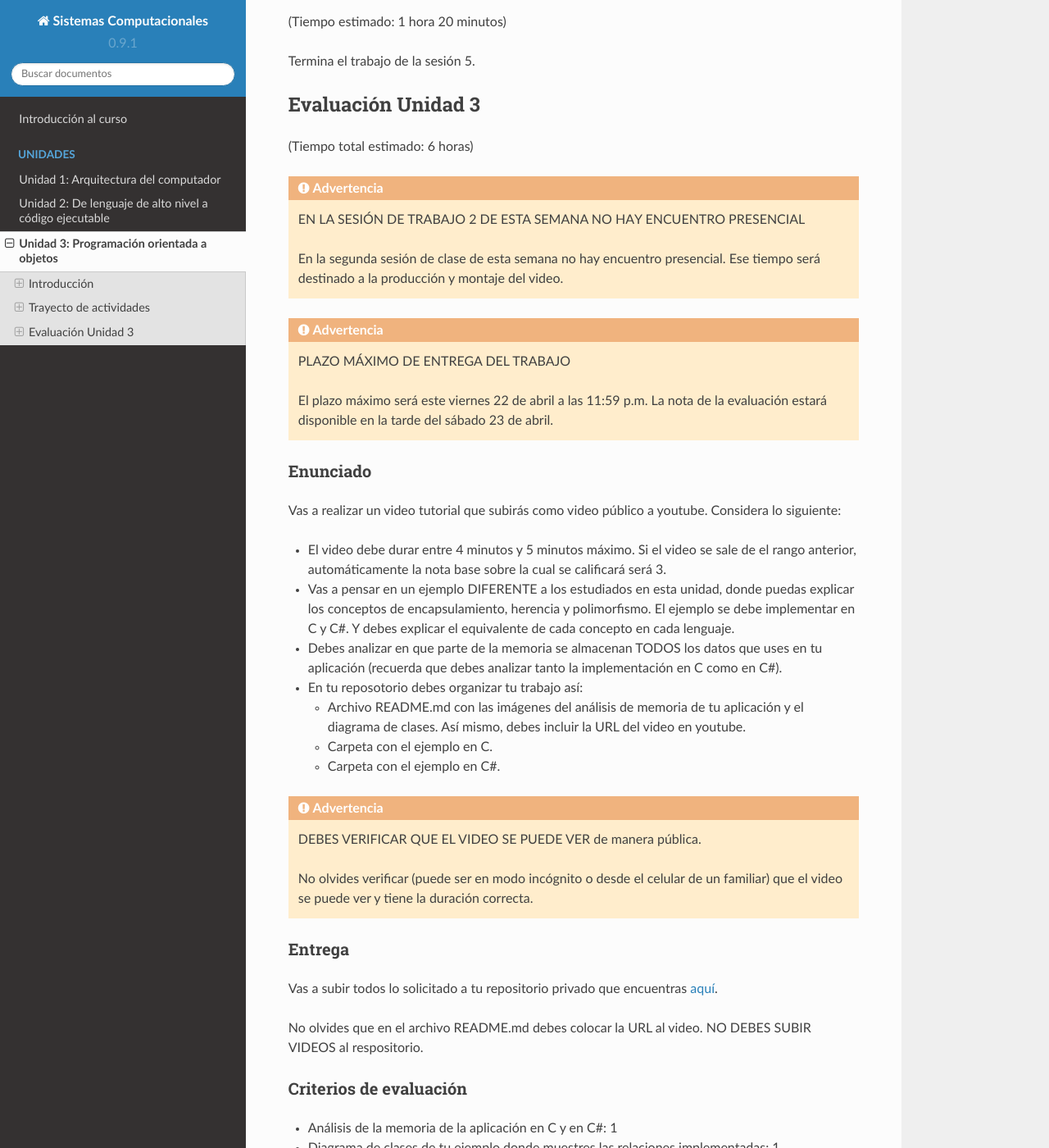
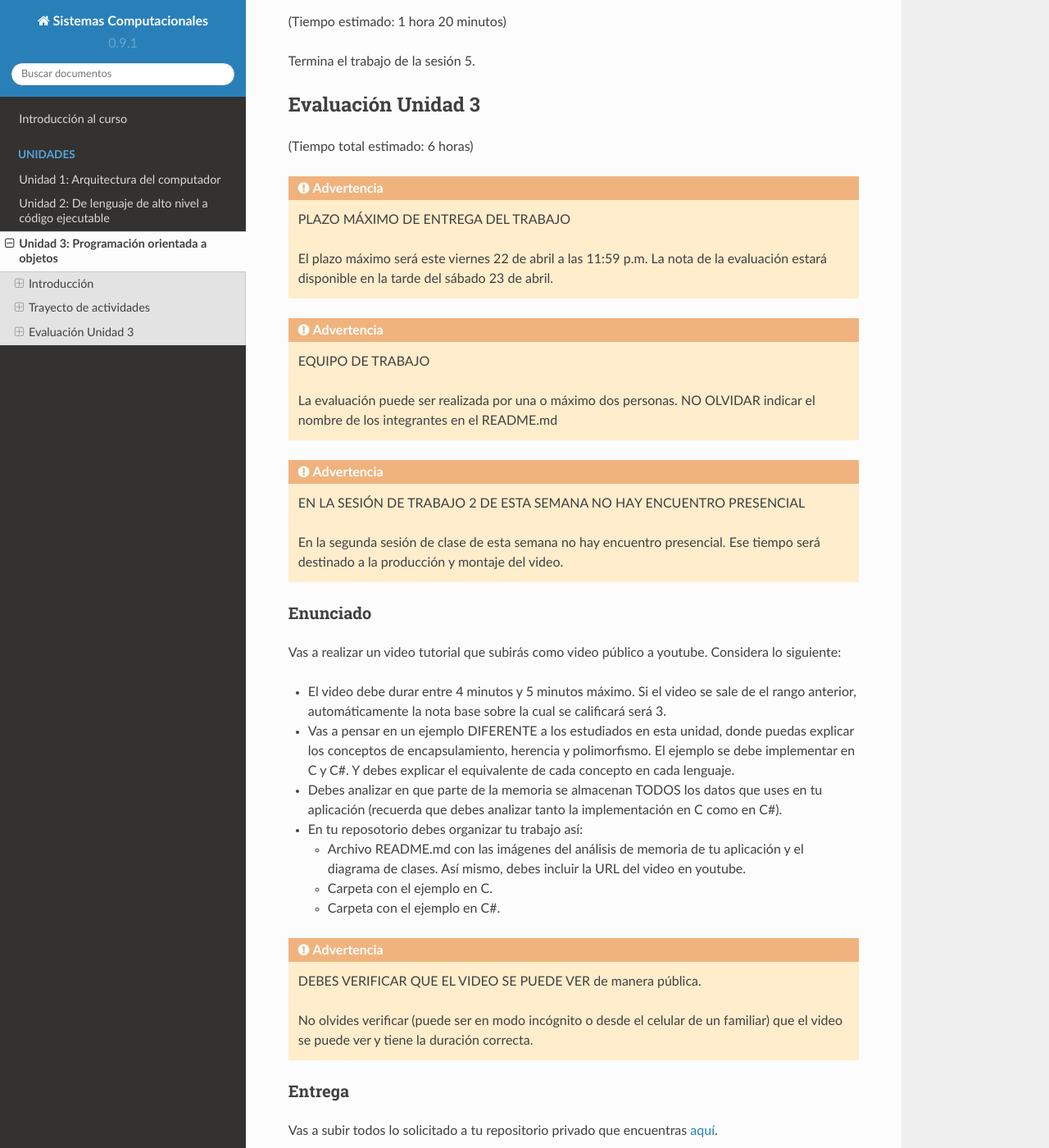
Before and after one commit to juanferfranco/SistemasComputacionales, a Sphinx documentation site: the page built from docs/_unidad3/unidad3.rst, in a window 1280 px wide and 1400 px high, scrolled down 40609 px. Shown: the whole window at 82% size. Built offline with Sphinx 7.4.7 and the Read the Docs theme 2.0.0, drawn with Linux system fonts in a browser that asks for light colours; some of the changed text lies outside the part shown.

Commit message:
add team support to eval

```diff
--- a/docs/_unidad3/unidad3.rst
+++ b/docs/_unidad3/unidad3.rst
@@ -2189,15 +2189,24 @@ Evaluación Unidad 3
 ---------------------
 (Tiempo total estimado: 6 horas)
 
+.. warning:: PLAZO MÁXIMO DE ENTREGA DEL TRABAJO
+
+    El plazo máximo será este viernes 22 de abril a las 11:59 p.m. La nota
+    de la evaluación estará disponible en la tarde del sábado 23 de abril.
+
+.. warning:: EQUIPO DE TRABAJO
+
+    La evaluación puede ser realizada por una o máximo dos personas.
+    NO OLVIDAR indicar el nombre de los integrantes en el README.md
+
+
+
 .. warning:: EN LA SESIÓN DE TRABAJO 2 DE ESTA SEMANA NO HAY ENCUENTRO PRESENCIAL
 
     En la segunda sesión de clase de esta semana no hay encuentro presencial. Ese
     tiempo será destinado a la producción y montaje del video.
 
-.. warning:: PLAZO MÁXIMO DE ENTREGA DEL TRABAJO
-
-    El plazo máximo será este viernes 22 de abril a las 11:59 p.m. La nota
-    de la evaluación estará disponible en la tarde del sábado 23 de abril.
+
 
 Enunciado
 *************
@@ -2230,8 +2239,9 @@ Entrega
 Vas a subir todos lo solicitado a tu repositorio privado
 que encuentras `aquí <https://classroom.github.com/a/a4Nn9p88>`__.
 
-No olvides que en el archivo README.md debes colocar la URL al video. NO DEBES SUBIR VIDEOS
-al respositorio.
+* No olvides que en el archivo README.md debes colocar la URL al video. NO DEBES SUBIR VIDEOS
+  al respositorio.
+* No olvides indicar el nombre de los integrantes en el README.md.
 
 Criterios de evaluación
 *************************
```
